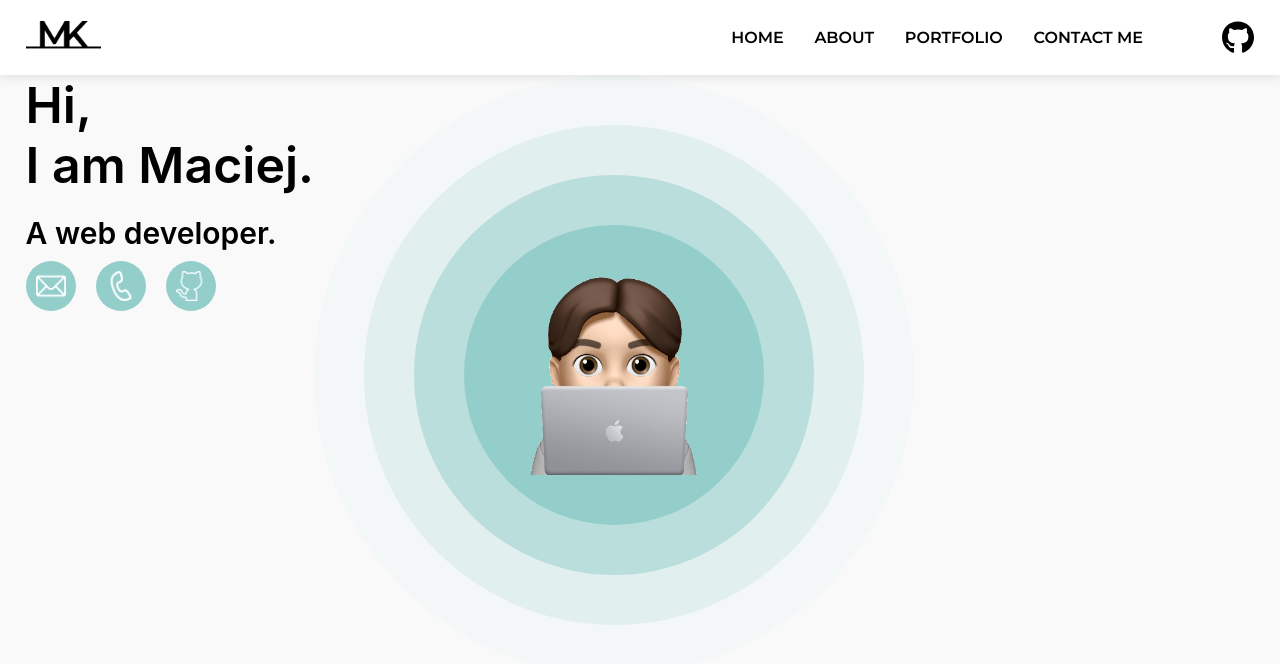
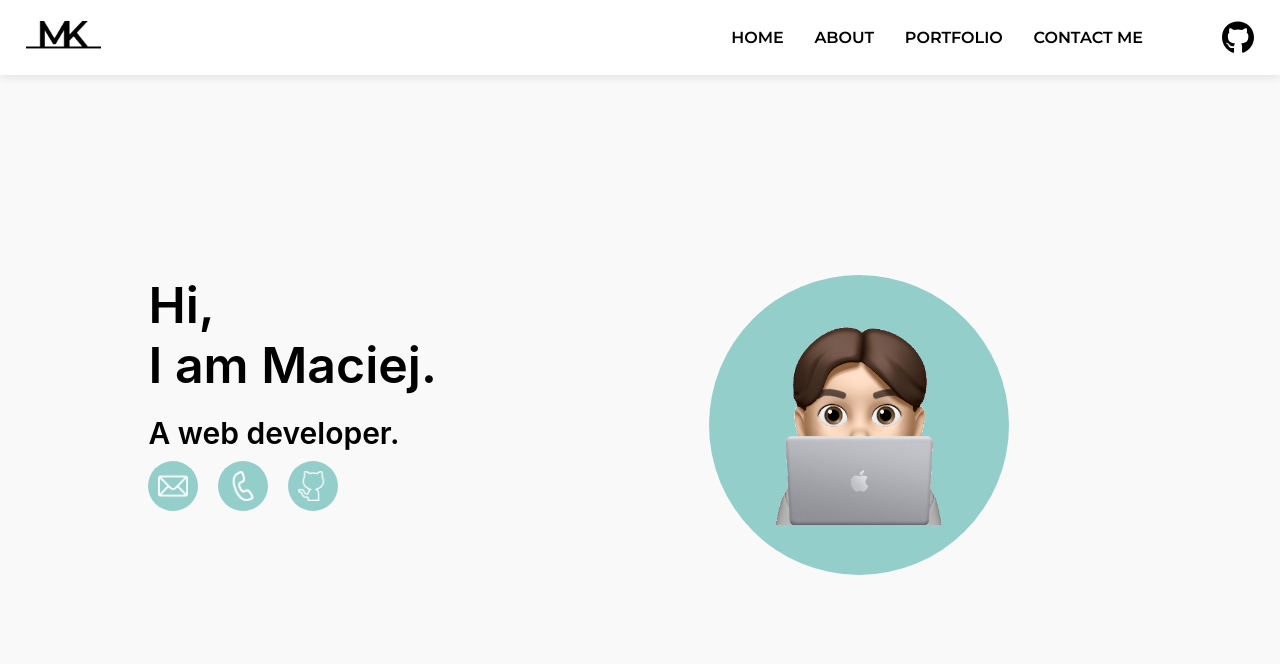
Before and after one commit to matthias2003/portfolio, a React (Create React App) app: page / in a window 1280 px wide. Shown: the top 664 px of the page. Built offline with nearby package versions, Linux system fonts and the light colour scheme.

Commit message:
Set alignemnt to elements on home page

```diff
--- a/src/Components/HomePage/HomePage.css
+++ b/src/Components/HomePage/HomePage.css
@@ -1,5 +1,9 @@
 .home__wrap {
     display: flex;
+    padding-left: 10%;
+    padding-right: 20%;
+    margin-top: 25vh;
+    justify-content: space-between;
 }
 
 .info__wrap p {
@@ -60,40 +64,9 @@
 
 .image__wrap .circle {
     border-radius: 50%;
-}
-
-.image__wrap .sm {
     height: 300px;
     width: 300px;
     background-color: #94CECA;
-    position: absolute;
-    top: 150px;
-    left: 150px;
-}
-
-.image__wrap .md {
-    height: 400px;
-    width: 400px;
-    background-color: #94CECA80;
-    position: absolute;
-    top: 100px;
-    left: 100px;
-}
-
-.image__wrap .xl {
-    height: 500px;
-    width: 500px;
-    background-color: #94CECA33;
-    position: absolute;
-    top: 50px;
-    left: 50px;
-}
-
-.image__wrap .xxl {
-    height: 600px;
-    width: 600px;
-    background-color: #94CECA0D;
-    position: absolute;
 }
 
 .image {
--- a/src/Components/HomePage/HomePage.js
+++ b/src/Components/HomePage/HomePage.js
@@ -18,10 +18,7 @@ function HomePage() {
                 </div>
             </div>
             <div className='image__wrap'>
-                    <div className='circle xxl'></div>
-                    <div className='circle xl'></div>
-                    <div className='circle md'></div>
-                    <div className='circle sm'><img src={photo} className='image'alt=''/></div>
+                    <div className='circle '><img src={photo} className='image'alt=''/></div>
             </div>
         </div>
     )
```
